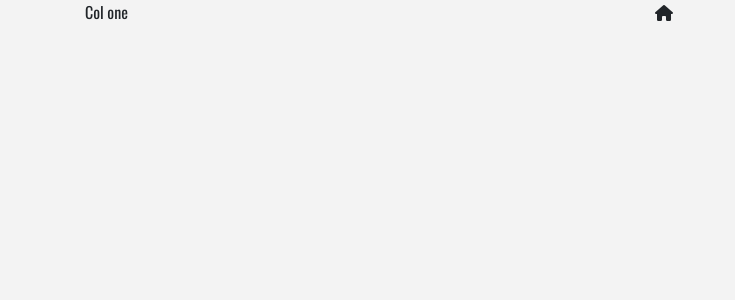
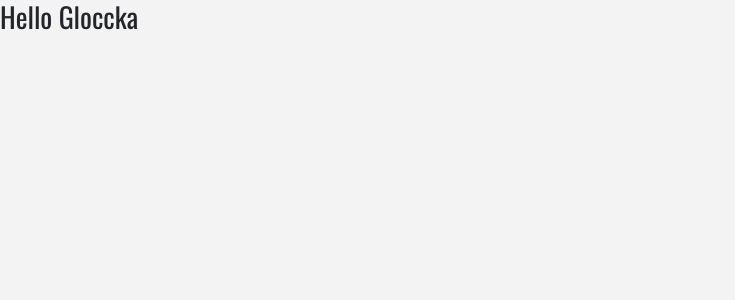
Before and after one commit to jtubay/EComSite, a React (Create React App) app: page / in a window 1280 px wide. Shown: the top 300 px of the page, without its empty margins (0-735 px from the left). Built offline with nearby package versions, Linux system fonts and the light colour scheme.

Commit message:
adding components

```diff
--- a/src/App.css
+++ b/src/App.css
@@ -8,4 +8,16 @@
 body{
   font-family: 'Oswald', sans-serif!important;
   background: var(--mainWhite)!important;
+  color: var(--mainDark)!important;
 }
+.text-title{
+  font-family: 'Permanent Marker', cursive;
+  letter-spacing: 0.3rem;
+  text-transform: uppercase;
+}
+.text-blue{
+  color: var(--mainBlue);
+}
+.text-bright{
+  color: var(--lightBlue);
+}
--- a/src/App.jsx
+++ b/src/App.jsx
@@ -5,17 +5,9 @@ import 'bootstrap/dist/css/bootstrap.min.css'
 
 function App() {
   return (
-    <div className="container">
-      <div className="row">
-        <div className="col-6">Col one</div>
-        <div className="col-6">
-          <span>
-            <i className="fas fa-home"></i>
-          </span>
-        </div>
-      </div>
-    </div>
-
+    <React.Fragment>
+      <h3>Hello Gloccka</h3>
+    </React.Fragment>
   );
 }
 
```
Also changed, not shown: src/components/NavBar.jsx (added, +11 -0 lines), src/components/Product.jsx (added, +11 -0 lines), src/components/ProductList.jsx (added, +13 -0 lines).
